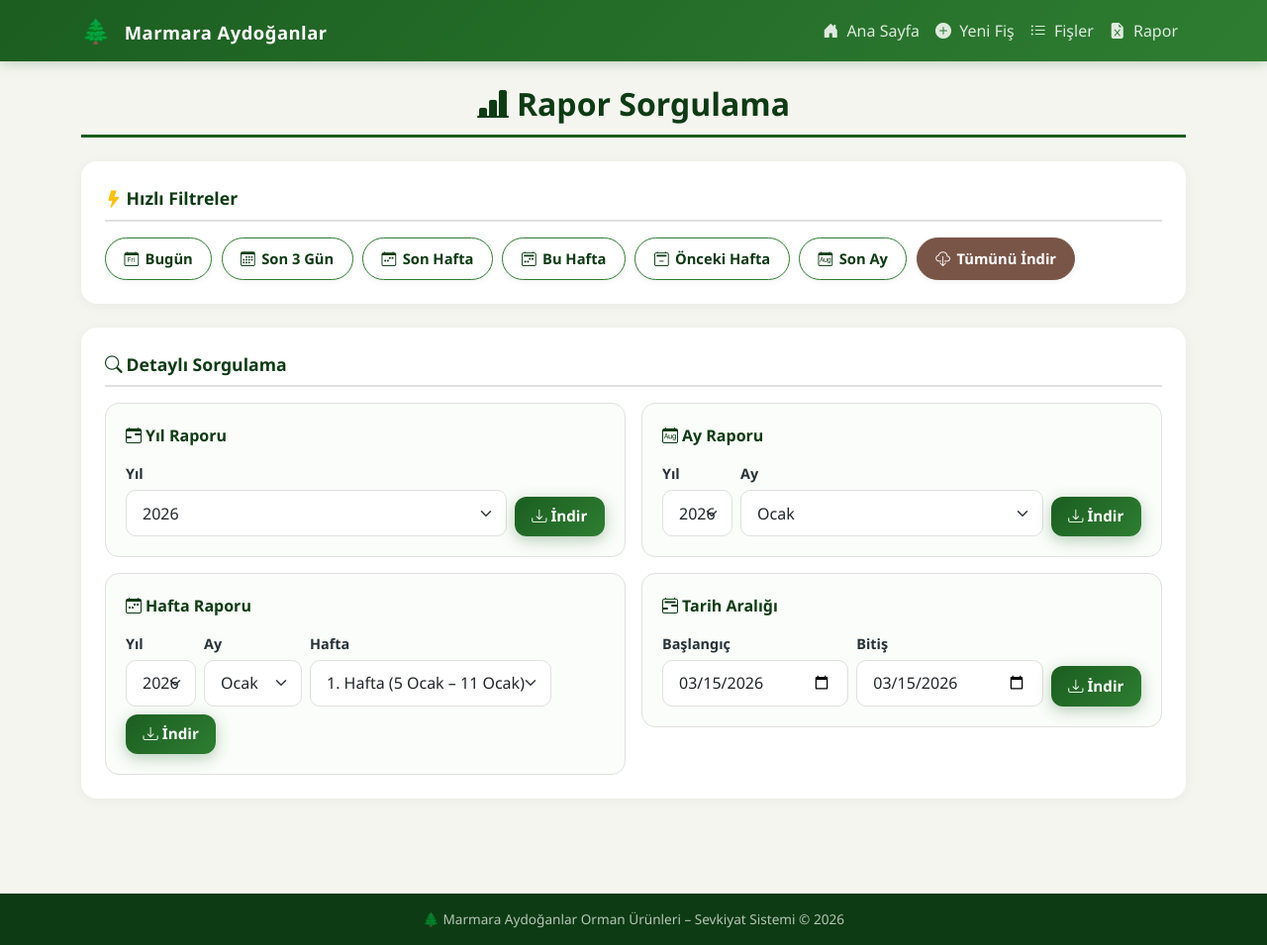
After one commit to micsizru/WoodERP, a Flask app: page /raporlar in a window 1280 px wide. The commit adds this page. Shown: the whole page at 99% size. Run offline with Flask 3, Linux system fonts and the light colour scheme; data comes from the database, SQL or seed files in the repository; both versions use the stored data as it was after the commit.

Commit message:
adding features

```diff
--- a/app.py
+++ b/app.py
@@ -1,7 +1,9 @@
 import os
 import io
-from datetime import datetime, date
+import calendar
+from datetime import datetime, date, timedelta
 
+from dateutil.relativedelta import relativedelta
 from flask import (
     Flask, render_template, request, redirect,
     url_for, flash, jsonify, send_file
@@ -60,23 +62,92 @@ class FisDetayi(db.Model):
 # ───────────────────────── Sabit Dropdown Verileri ─────────────────────────
 
 AGAC_CINSLERI = [
-    "kayın odun",
-    "çam odun",
-    "çam odun (yanık saha)",
-    "meşe odun",
-    "kavak odun",
-    "orman kavağı",
-    "kestane odun",
-    "çınar odun",
-    "söğüt.kib.göb.selvi kavak",
-    "kızılağaç-akasya",
-    "ıhlamur",
-    "diş budak",
+    "Kayın Odun",
+    "Çam Odun",
+    "Çam Odun (Yanık Saha)",
+    "Meşe Odun",
+    "Kavak Odun",
+    "Orman Kavağı",
+    "Kestane Odun",
+    "Çınar Odun",
+    "Söğüt.Kib.Göb.Selvi Kavak",
+    "Kızılağaç-Akasya",
+    "Ihlamur",
+    "Diş Budak",
 ]
 
 CAPLER = ["6cm altı", "6-15cm arası", "15 üstü"]
 
 BIRIMLER = ["Ton", "Ster", "m³", "Kg"]
+
+TURKCE_AYLAR = [
+    "", "Ocak", "Şubat", "Mart", "Nisan", "Mayıs", "Haziran",
+    "Temmuz", "Ağustos", "Eylül", "Ekim", "Kasım", "Aralık",
+]
+
+
+def tarih_araligi_hesapla(filtre, baslangic_str=None, bitis_str=None):
+    """Filtre parametresine göre (başlangıç, bitiş) tarih çifti döndürür."""
+    bugun = date.today()
+
+    if filtre == "bugun":
+        return bugun, bugun
+
+    elif filtre == "son_3_gun":
+        return bugun - timedelta(days=2), bugun
+
+    elif filtre == "son_hafta":
+        return bugun - timedelta(days=6), bugun
+
+    elif filtre == "bu_hafta":
+        pazartesi = bugun - timedelta(days=bugun.weekday())
+        return pazartesi, bugun
+
+    elif filtre == "onceki_hafta":
+        bu_pazartesi = bugun - timedelta(days=bugun.weekday())
+        onceki_pazartesi = bu_pazartesi - timedelta(days=7)
+        onceki_pazar = bu_pazartesi - timedelta(days=1)
+        return onceki_pazartesi, onceki_pazar
+
+    elif filtre == "son_ay":
+        bir_ay_once = bugun - relativedelta(months=1)
+        return bir_ay_once, bugun
+
+    elif filtre and filtre.startswith("yil_"):
+        yil = int(filtre.split("_")[1])
+        return date(yil, 1, 1), date(yil, 12, 31)
+
+    elif filtre and filtre.startswith("ay_"):
+        parcalar = filtre.split("_")  # ay_2026_03
+        yil, ay = int(parcalar[1]), int(parcalar[2])
+        son_gun = calendar.monthrange(yil, ay)[1]
+        return date(yil, ay, 1), date(yil, ay, son_gun)
+
+    elif filtre and filtre.startswith("hafta_"):
+        parcalar = filtre.split("_")  # hafta_2026_03_1
+        yil, ay, hafta_no = int(parcalar[1]), int(parcalar[2]), int(parcalar[3])
+        # Ayın ilk gününün pazartesisini bul
+        ayin_ilk_gunu = date(yil, ay, 1)
+        ilk_pazartesi_offset = (7 - ayin_ilk_gunu.weekday()) % 7
+        if ayin_ilk_gunu.weekday() == 0:  # Zaten pazartesi
+            ilk_pazartesi = ayin_ilk_gunu
+        else:
+            ilk_pazartesi = ayin_ilk_gunu + timedelta(days=ilk_pazartesi_offset)
+        hafta_baslangic = ilk_pazartesi + timedelta(weeks=hafta_no - 1)
+        hafta_bitis = hafta_baslangic + timedelta(days=6)
+        # Ayın son gününü aşmasın
+        son_gun = calendar.monthrange(yil, ay)[1]
+        ayin_sonu = date(yil, ay, son_gun)
+        hafta_bitis = min(hafta_bitis, ayin_sonu)
+        return hafta_baslangic, hafta_bitis
+
+    elif filtre == "ozel" and baslangic_str and bitis_str:
+        baslangic = datetime.strptime(baslangic_str, "%Y-%m-%d").date()
+        bitis = datetime.strptime(bitis_str, "%Y-%m-%d").date()
+        return baslangic, bitis
+
+    # Filtre yok veya geçersiz → tüm veriler
+    return None, None
 
 
 # ───────────────────────── Route'lar ─────────────────────────
@@ -176,10 +247,33 @@ def fis_sil(fis_id):
     return redirect(url_for("fisleri_goruntule"))
 
 
+@app.route("/raporlar")
+def raporlar():
+    """Rapor filtreleme sayfası."""
+    bugun = date.today()
+    # Veritabanındaki en eski yılı bul
+    en_eski = db.session.query(db.func.min(Fis.tarih)).scalar()
+    en_eski_yil = en_eski.year if en_eski else bugun.year
+    yillar = list(range(bugun.year, en_eski_yil - 1, -1))
+
+    return render_template(
+        "raporlar.html",
+        bugun=bugun.isoformat(),
+        yillar=yillar,
+        aylar=TURKCE_AYLAR,
+    )
+
+
 @app.route("/rapor_indir")
 def rapor_indir():
-    """Pandas ile JOIN yapıp Excel dosyası oluşturur ve indirir."""
-    query = (
+    """Pandas ile JOIN yapıp filtrelenmiş Excel dosyası oluşturur ve indirir."""
+    filtre = request.args.get("filtre", "")
+    baslangic_str = request.args.get("baslangic", "")
+    bitis_str = request.args.get("bitis", "")
+
+    baslangic, bitis = tarih_araligi_hesapla(filtre, baslangic_str, bitis_str)
+
+    sorgu = (
         db.session.query(
             Fis.id.label("Fiş No"),
             Fis.tarih.label("Tarih"),
@@ -195,11 +289,15 @@ def rapor_indir():
             FisDetayi.toplam_tutar.label("Toplam Tutar"),
         )
         .join(FisDetayi, Fis.id == FisDetayi.fis_id)
-        .order_by(Fis.tarih.desc(), Fis.id.desc())
-        .all()
     )
 
-    df = pd.DataFrame(query, columns=[
+    # Tarih filtresini uygula
+    if baslangic and bitis:
+        sorgu = sorgu.filter(Fis.tarih >= baslangic, Fis.tarih <= bitis)
+
+    sonuclar = sorgu.order_by(Fis.tarih.desc(), Fis.id.desc()).all()
+
+    df = pd.DataFrame(sonuclar, columns=[
         "Fiş No", "Tarih", "Sevk Eden Cari", "Fabrika",
         "Sevkiyat Fiş No", "Plaka No", "Ağaç Cinsi", "Çap",
         "Miktar", "Birim", "Birim Fiyat", "Toplam Tutar",
@@ -210,8 +308,12 @@ def rapor_indir():
         df.to_excel(writer, index=False, sheet_name="Sevkiyat Raporu")
     output.seek(0)
 
-    tarih_str = datetime.now().strftime("%Y-%m-%d")
-    dosya_adi = f"Marmara_Aydoganlar_Rapor_{tarih_str}.xlsx"
+    # Dosya adını tarih aralığına göre oluştur
+    if baslangic and bitis:
+        dosya_adi = f"Marmara_Aydoganlar_Rapor_{baslangic}_{bitis}.xlsx"
+    else:
+        tarih_str = datetime.now().strftime("%Y-%m-%d")
+        dosya_adi = f"Marmara_Aydoganlar_Rapor_Tumu_{tarih_str}.xlsx"
 
     return send_file(
         output,
--- a/requirements.txt
+++ b/requirements.txt
@@ -2,3 +2,4 @@ Flask
 Flask-SQLAlchemy
 pandas
 openpyxl
+python-dateutil
--- a/static/style.css
+++ b/static/style.css
@@ -385,6 +385,95 @@ body {
     color: var(--ma-text);
 }
 
+/* ─── Rapor Sayfası ─── */
+.rapor-hizli-grid {
+    display: flex;
+    flex-wrap: wrap;
+    gap: 0.6rem;
+}
+
+.rapor-hizli-btn {
+    display: inline-flex;
+    align-items: center;
+    gap: 0.4rem;
+    padding: 0.6rem 1.15rem;
+    border-radius: 50px;
+    background: var(--ma-card-bg);
+    color: var(--ma-primary-dark);
+    border: 1.5px solid var(--ma-primary-light);
+    font-weight: 600;
+    font-size: 0.92rem;
+    text-decoration: none;
+    transition: all 0.2s ease;
+    cursor: pointer;
+    box-shadow: 0 2px 6px rgba(0, 0, 0, 0.05);
+}
+
+.rapor-hizli-btn:hover {
+    background: var(--ma-gradient);
+    color: #fff;
+    border-color: var(--ma-primary);
+    box-shadow: 0 4px 15px rgba(27, 94, 32, 0.3);
+    transform: translateY(-2px);
+}
+
+.rapor-hizli-btn-tumu {
+    background: var(--ma-accent);
+    color: #fff;
+    border-color: var(--ma-accent);
+}
+
+.rapor-hizli-btn-tumu:hover {
+    background: #5d4037;
+    border-color: #5d4037;
+}
+
+.rapor-detay-card {
+    background: #fafdf9;
+    border: 1.5px solid var(--ma-border);
+    border-radius: 14px;
+    padding: 1.25rem;
+    transition: border-color 0.2s;
+}
+
+.rapor-detay-card:hover {
+    border-color: var(--ma-primary-light);
+}
+
+.rapor-detay-baslik {
+    font-weight: 700;
+    font-size: 1rem;
+    color: var(--ma-primary-dark);
+    margin-bottom: 0.85rem;
+}
+
+.rapor-indir-btn {
+    padding: 0.55rem 1.1rem !important;
+    font-size: 0.95rem !important;
+    white-space: nowrap;
+    align-self: flex-end;
+}
+
+@media (max-width: 768px) {
+    .rapor-hizli-grid {
+        gap: 0.45rem;
+    }
+
+    .rapor-hizli-btn {
+        padding: 0.5rem 0.85rem;
+        font-size: 0.82rem;
+    }
+
+    .rapor-detay-card {
+        padding: 1rem 0.85rem;
+    }
+
+    .rapor-indir-btn {
+        width: 100%;
+        margin-top: 0.5rem;
+    }
+}
+
 /* ─── Footer ─── */
 .footer-custom {
     background: var(--ma-primary-dark);
--- a/templates/base.html
+++ b/templates/base.html
@@ -1,5 +1,6 @@
 <!DOCTYPE html>
 <html lang="tr">
+
 <head>
     <meta charset="UTF-8">
     <meta name="viewport" content="width=device-width, initial-scale=1.0">
@@ -7,8 +8,10 @@
     <meta name="description" content="Marmara Aydoğanlar Orman Ürünleri Sevkiyat ve Yönetim Sistemi">
     <link href="https://cdn.jsdelivr.net/npm/bootstrap@5.3.3/dist/css/bootstrap.min.css" rel="stylesheet">
     <link href="https://cdn.jsdelivr.net/npm/bootstrap-icons@1.11.3/font/bootstrap-icons.min.css" rel="stylesheet">
+    <link rel="icon" type="image" href="{{ url_for('static', filename='favicon.jpg') }}">
     <link href="{{ url_for('static', filename='style.css') }}" rel="stylesheet">
 </head>
+
 <body>
     <!-- ─── Navbar ─── -->
     <nav class="navbar navbar-expand-lg navbar-dark navbar-custom sticky-top">
@@ -38,7 +41,7 @@
                         </a>
                     </li>
                     <li class="nav-item">
-                        <a class="nav-link" href="{{ url_for('rapor_indir') }}">
+                        <a class="nav-link" href="{{ url_for('raporlar') }}">
                             <i class="bi bi-file-earmark-excel-fill me-1"></i> Rapor
                         </a>
                     </li>
@@ -76,4 +79,5 @@
     <script src="https://cdn.jsdelivr.net/npm/bootstrap@5.3.3/dist/js/bootstrap.bundle.min.js"></script>
     {% block scripts %}{% endblock %}
 </body>
+
 </html>
--- a/templates/index.html
+++ b/templates/index.html
@@ -54,11 +54,11 @@
         </a>
     </div>
     <div class="col-12 col-md-4">
-        <a href="{{ url_for('rapor_indir') }}" class="action-card card action-card-teal h-100">
+        <a href="{{ url_for('raporlar') }}" class="action-card card action-card-teal h-100">
             <div class="card-body">
                 <span class="action-icon">📊</span>
-                <div class="action-title">Excel Raporu İndir</div>
-                <p class="action-desc">Tüm verileri Excel'e aktarın</p>
+                <div class="action-title">Rapor Sorgula</div>
+                <p class="action-desc">Tarih filtreleyerek rapor indirin</p>
             </div>
         </a>
     </div>
--- /dev/null
+++ b/templates/raporlar.html
@@ -0,0 +1,229 @@
+{% extends "base.html" %}
+
+{% block content %}
+<!-- ─── Page Header ─── -->
+<div class="page-header text-center">
+    <h2><i class="bi bi-bar-chart-line-fill me-2"></i>Rapor Sorgulama</h2>
+</div>
+
+<!-- ─── Hızlı Filtreler ─── -->
+<div class="form-section mb-4">
+    <div class="form-section-title"><i class="bi bi-lightning-fill text-warning me-1"></i>Hızlı Filtreler</div>
+    <div class="rapor-hizli-grid">
+        <a href="{{ url_for('rapor_indir', filtre='bugun') }}" class="rapor-hizli-btn" id="btn-bugun">
+            <i class="bi bi-calendar-day"></i> Bugün
+        </a>
+        <a href="{{ url_for('rapor_indir', filtre='son_3_gun') }}" class="rapor-hizli-btn" id="btn-son3gun">
+            <i class="bi bi-calendar3"></i> Son 3 Gün
+        </a>
+        <a href="{{ url_for('rapor_indir', filtre='son_hafta') }}" class="rapor-hizli-btn" id="btn-sonhafta">
+            <i class="bi bi-calendar-week"></i> Son Hafta
+        </a>
+        <a href="{{ url_for('rapor_indir', filtre='bu_hafta') }}" class="rapor-hizli-btn" id="btn-buhafta">
+            <i class="bi bi-calendar2-week"></i> Bu Hafta
+        </a>
+        <a href="{{ url_for('rapor_indir', filtre='onceki_hafta') }}" class="rapor-hizli-btn" id="btn-oncekihafta">
+            <i class="bi bi-calendar2-minus"></i> Önceki Hafta
+        </a>
+        <a href="{{ url_for('rapor_indir', filtre='son_ay') }}" class="rapor-hizli-btn" id="btn-sonay">
+            <i class="bi bi-calendar-month"></i> Son Ay
+        </a>
+        <a href="{{ url_for('rapor_indir') }}" class="rapor-hizli-btn rapor-hizli-btn-tumu" id="btn-tumu">
+            <i class="bi bi-cloud-download"></i> Tümünü İndir
+        </a>
+    </div>
+</div>
+
+<!-- ─── Detaylı Sorgulama ─── -->
+<div class="form-section mb-4">
+    <div class="form-section-title"><i class="bi bi-search me-1"></i>Detaylı Sorgulama</div>
+
+    <div class="row g-3">
+        <!-- Yıl Raporu -->
+        <div class="col-12 col-md-6">
+            <div class="rapor-detay-card" id="card-yil">
+                <div class="rapor-detay-baslik"><i class="bi bi-calendar-range me-1"></i>Yıl Raporu</div>
+                <div class="d-flex gap-2 align-items-end">
+                    <div class="flex-grow-1">
+                        <label class="form-label" for="select-yil">Yıl</label>
+                        <select class="form-select" id="select-yil">
+                            {% for yil in yillar %}
+                            <option value="{{ yil }}">{{ yil }}</option>
+                            {% endfor %}
+                        </select>
+                    </div>
+                    <button class="btn btn-ma-primary rapor-indir-btn" id="btn-indir-yil" onclick="raporIndir('yil')">
+                        <i class="bi bi-download me-1"></i>İndir
+                    </button>
+                </div>
+            </div>
+        </div>
+
+        <!-- Ay Raporu -->
+        <div class="col-12 col-md-6">
+            <div class="rapor-detay-card" id="card-ay">
+                <div class="rapor-detay-baslik"><i class="bi bi-calendar-month me-1"></i>Ay Raporu</div>
+                <div class="d-flex gap-2 align-items-end">
+                    <div>
+                        <label class="form-label" for="select-ay-yil">Yıl</label>
+                        <select class="form-select" id="select-ay-yil">
+                            {% for yil in yillar %}
+                            <option value="{{ yil }}">{{ yil }}</option>
+                            {% endfor %}
+                        </select>
+                    </div>
+                    <div class="flex-grow-1">
+                        <label class="form-label" for="select-ay">Ay</label>
+                        <select class="form-select" id="select-ay">
+                            {% for i in range(1, 13) %}
+                            <option value="{{ i }}">{{ aylar[i] }}</option>
+                            {% endfor %}
+                        </select>
+                    </div>
+                    <button class="btn btn-ma-primary rapor-indir-btn" id="btn-indir-ay" onclick="raporIndir('ay')">
+                        <i class="bi bi-download me-1"></i>İndir
+                    </button>
+                </div>
+            </div>
+        </div>
+
+        <!-- Hafta Raporu -->
+        <div class="col-12 col-md-6">
+            <div class="rapor-detay-card" id="card-hafta">
+                <div class="rapor-detay-baslik"><i class="bi bi-calendar-week me-1"></i>Hafta Raporu</div>
+                <div class="d-flex gap-2 align-items-end flex-wrap">
+                    <div>
+                        <label class="form-label" for="select-hafta-yil">Yıl</label>
+                        <select class="form-select" id="select-hafta-yil" onchange="haftalariGuncelle()">
+                            {% for yil in yillar %}
+                            <option value="{{ yil }}">{{ yil }}</option>
+                            {% endfor %}
+                        </select>
+                    </div>
+                    <div>
+                        <label class="form-label" for="select-hafta-ay">Ay</label>
+                        <select class="form-select" id="select-hafta-ay" onchange="haftalariGuncelle()">
+                            {% for i in range(1, 13) %}
+                            <option value="{{ i }}">{{ aylar[i] }}</option>
+                            {% endfor %}
+                        </select>
+                    </div>
+                    <div>
+                        <label class="form-label" for="select-hafta-no">Hafta</label>
+                        <select class="form-select" id="select-hafta-no">
+                            <!-- JS ile doldurulacak -->
+                        </select>
+                    </div>
+                    <button class="btn btn-ma-primary rapor-indir-btn" id="btn-indir-hafta" onclick="raporIndir('hafta')">
+                        <i class="bi bi-download me-1"></i>İndir
+                    </button>
+                </div>
+            </div>
+        </div>
+
+        <!-- Tarih Aralığı -->
+        <div class="col-12 col-md-6">
+            <div class="rapor-detay-card" id="card-ozel">
+                <div class="rapor-detay-baslik"><i class="bi bi-calendar2-range me-1"></i>Tarih Aralığı</div>
+                <div class="d-flex gap-2 align-items-end flex-wrap">
+                    <div class="flex-grow-1">
+                        <label class="form-label" for="input-baslangic">Başlangıç</label>
+                        <input type="date" class="form-control" id="input-baslangic" value="{{ bugun }}">
+                    </div>
+                    <div class="flex-grow-1">
+                        <label class="form-label" for="input-bitis">Bitiş</label>
+                        <input type="date" class="form-control" id="input-bitis" value="{{ bugun }}">
+                    </div>
+                    <button class="btn btn-ma-primary rapor-indir-btn" id="btn-indir-ozel" onclick="raporIndir('ozel')">
+                        <i class="bi bi-download me-1"></i>İndir
+                    </button>
+                </div>
+            </div>
+        </div>
+    </div>
+</div>
+{% endblock %}
+
+{% block scripts %}
+<script>
+    const RAPOR_INDIR_URL = "{{ url_for('rapor_indir') }}";
+    const TURKCE_AYLAR = ["", "Ocak", "Şubat", "Mart", "Nisan", "Mayıs", "Haziran",
+        "Temmuz", "Ağustos", "Eylül", "Ekim", "Kasım", "Aralık"];
+
+    function raporIndir(tip) {
+        let url = RAPOR_INDIR_URL + "?filtre=";
+
+        if (tip === "yil") {
+            const yil = document.getElementById("select-yil").value;
+            url += "yil_" + yil;
+        } else if (tip === "ay") {
+            const yil = document.getElementById("select-ay-yil").value;
+            const ay = document.getElementById("select-ay").value.padStart(2, "0");
+            url += "ay_" + yil + "_" + ay;
+        } else if (tip === "hafta") {
+            const yil = document.getElementById("select-hafta-yil").value;
+            const ay = document.getElementById("select-hafta-ay").value.padStart(2, "0");
+            const haftaNo = document.getElementById("select-hafta-no").value;
+            url += "hafta_" + yil + "_" + ay + "_" + haftaNo;
+        } else if (tip === "ozel") {
+            const baslangic = document.getElementById("input-baslangic").value;
+            const bitis = document.getElementById("input-bitis").value;
+            if (!baslangic || !bitis) {
+                alert("Lütfen başlangıç ve bitiş tarihlerini seçin.");
+                return;
+            }
+            if (baslangic > bitis) {
+                alert("Başlangıç tarihi, bitiş tarihinden sonra olamaz.");
+                return;
+            }
+            url += "ozel&baslangic=" + baslangic + "&bitis=" + bitis;
+        }
+
+        window.location.href = url;
+    }
+
+    function haftalariGuncelle() {
+        const yil = parseInt(document.getElementById("select-hafta-yil").value);
+        const ay = parseInt(document.getElementById("select-hafta-ay").value);
+        const select = document.getElementById("select-hafta-no");
+        select.innerHTML = "";
+
+        // Ayın ilk gününün pazartesisini bul
+        const ayin1i = new Date(yil, ay - 1, 1);
+        const gun = ayin1i.getDay(); // 0=Pazar, 1=Pazartesi
+        let ilkPazartesiOffset = (gun === 0) ? 1 : (gun === 1) ? 0 : (8 - gun);
+        let ilkPazartesi = new Date(yil, ay - 1, 1 + ilkPazartesiOffset);
+
+        // Ayın son gününü bul
+        const sonGun = new Date(yil, ay, 0).getDate();
+
+        let haftaNo = 1;
+        let tarih = new Date(ilkPazartesi);
+
+        while (tarih.getMonth() === ay - 1) {
+            const pazartesiGun = tarih.getDate();
+            const pazarGun = Math.min(pazartesiGun + 6, sonGun);
+            const etiket = haftaNo + ". Hafta (" + pazartesiGun + " " +
+                TURKCE_AYLAR[ay] + " – " + pazarGun + " " + TURKCE_AYLAR[ay] + ")";
+
+            const opt = document.createElement("option");
+            opt.value = haftaNo;
+            opt.textContent = etiket;
+            select.appendChild(opt);
+
+            haftaNo++;
+            tarih.setDate(tarih.getDate() + 7);
+        }
+
+        if (select.options.length === 0) {
+            const opt = document.createElement("option");
+            opt.value = "1";
+            opt.textContent = "Bu ayda pazartesi yok";
+            select.appendChild(opt);
+        }
+    }
+
+    // Sayfa yüklendiğinde hafta listesini doldur
+    document.addEventListener("DOMContentLoaded", haftalariGuncelle);
+</script>
+{% endblock %}
```
Also changed, not shown: static/favicon.jpg (added), veritabani.db, 1 other file.
